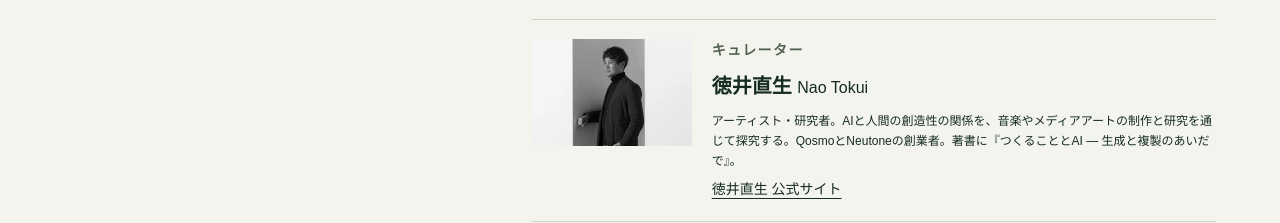
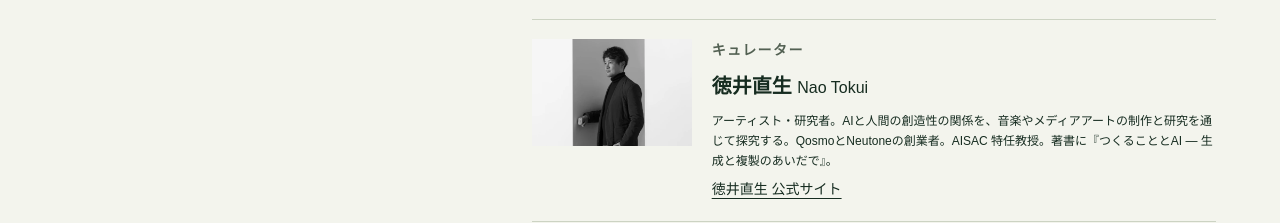
Before and after one commit to kontactoeast/nu, a plain HTML site: page 2027/takanawa.html in a window 1280 px wide. Shown: the part 1441-1664 px from the top of the page. Drawn offline with Linux system fonts and the light colour scheme.

Commit message:
Add AISAC appointment to Nao Tokui profile

```diff
--- a/2027/takanawa.html
+++ b/2027/takanawa.html
@@ -23,7 +23,7 @@
 <p>誰もが音や映像を生成できる時代に、創作における個人の判断や偶然の逸脱はどう変わるのか。既存の表現への同質化や、環境負荷、学習データの権利、仕事への影響にも目を向け、メディアで広く語られるAI像とは異なる視点を示す作品を紹介します。</p>
 <section class="curator" aria-labelledby="curator-name">
 <img src="assets/nao-tokui.webp" alt="徳井直生のポートレート" width="600" height="400" loading="lazy">
-<div><p class="label">キュレーター</p><h4 id="curator-name">徳井直生 <span>Nao Tokui</span></h4><p>アーティスト・研究者。AIと人間の創造性の関係を、音楽やメディアアートの制作と研究を通じて探究する。QosmoとNeutoneの創業者。著書に『つくることとAI — 生成と複製のあいだで』。</p><a href="https://naotokui.net/">徳井直生 公式サイト</a></div>
+<div><p class="label">キュレーター</p><h4 id="curator-name">徳井直生 <span>Nao Tokui</span></h4><p>アーティスト・研究者。AIと人間の創造性の関係を、音楽やメディアアートの制作と研究を通じて探究する。QosmoとNeutoneの創業者。AISAC 特任教授。著書に『つくることとAI — 生成と複製のあいだで』。</p><a href="https://naotokui.net/">徳井直生 公式サイト</a></div>
 </section>
 <p class="media-partner"><span>メディアパートナー</span> <a href="https://wired.jp/" aria-label="WIRED Japan 公式サイト"><img src="assets/wired-logo.svg" alt="WIRED" width="108"></a></p>
 <p>BOX300はMoN Takanawaの2Fにある約300㎡の展示室。最小展示区画は2.4 m × 2.4 mです。</p><p>展示に関連するデモやワークショップは<a href="#park-terrace">Park TerraceのNU SESSION</a>で行います。</p>
```
